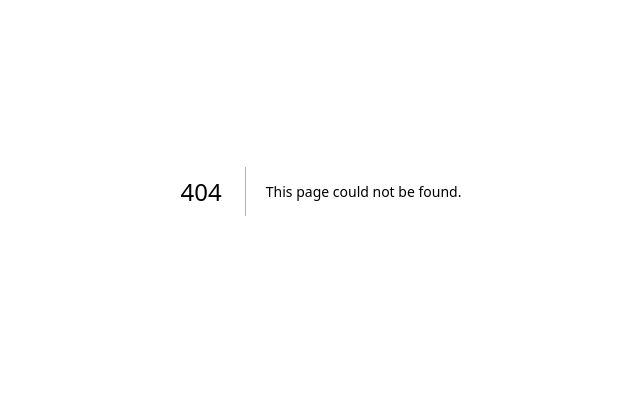
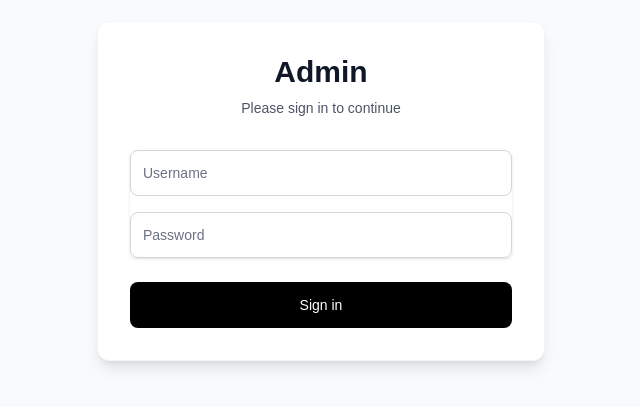
Before and after one commit to Aminebneji/read-it-clean, a Next.js app: page /login in a window 1280 px wide. Before the commit this address had no page. Shown: the part 209-616 px from the top of the page, without its empty margins (319-959 px from the left). Built offline with nearby package versions, Linux system fonts and the light colour scheme.

Commit message:
get an admin and connection fet got to potimize it

```diff
--- /dev/null
+++ b/middleware.ts
@@ -0,0 +1,14 @@
+// middleware.ts
+import { withAuth } from "next-auth/middleware";
+
+export default withAuth({
+    callbacks: {
+        authorized: ({ token }) => {
+            return token?.role === "ADMIN";
+        },
+    },
+});
+
+export const config = {
+    matcher: ["/admin/:path*"],
+};
--- /dev/null
+++ b/src/app/admin/page.tsx
@@ -0,0 +1,22 @@
+import { getServerSession } from "next-auth"
+import { authOptions } from "@/config/auth.config"
+import { redirect } from "next/navigation"
+
+export default async function AdminPage() {
+    const session = await getServerSession(authOptions)
+
+    if (!session) {
+        redirect("/login")
+    }
+
+    return (
+        <div className="p-8">
+            <h1 className="text-2xl font-bold mb-4">Admin Dashboard</h1>
+            <p>Welcome, {session.user?.name}!</p>
+            <p className="mt-2 text-gray-600">You are logged in as an Admin.</p>
+            <div className="mt-4">
+                {/* TODO toutes les pages d'admin a dispo */}
+            </div>
+        </div>
+    )
+}
--- /dev/null
+++ b/src/app/api/auth/[...nextauth]/route.ts
@@ -0,0 +1,6 @@
+import NextAuth from "next-auth"
+import { authOptions } from "@/config/auth.config"
+
+const handler = NextAuth(authOptions)
+
+export { handler as GET, handler as POST }
--- /dev/null
+++ b/src/app/login/page.tsx
@@ -0,0 +1,109 @@
+"use client"
+
+import { useState } from "react"
+import { signIn } from "next-auth/react"
+import { useRouter } from "next/navigation"
+
+export default function LoginPage() {
+    const router = useRouter()
+    const [isLoading, setIsLoading] = useState(false)
+    const [error, setError] = useState("")
+    const [formData, setFormData] = useState({
+        username: "",
+        password: "",
+    })
+
+    const handleSubmit = async (e: React.FormEvent) => {
+        e.preventDefault()
+        setIsLoading(true)
+        setError("")
+
+        try {
+            const result = await signIn("credentials", {
+                username: formData.username,
+                password: formData.password,
+                redirect: false,
+            })
+
+            if (result?.error) {
+                setError("Invalid credentials")
+            } else {
+                router.push("/admin")
+                router.refresh()
+            }
+        } catch (err) {
+            setError("Something went wrong")
+        } finally {
+            setIsLoading(false)
+        }
+    }
+
+    return (
+        <div className="min-h-screen flex items-center justify-center bg-gray-50">
+            <div className="max-w-md w-full space-y-8 p-8 bg-white rounded-xl shadow-lg border border-gray-100">
+                <div className="text-center">
+                    <h2 className="text-3xl font-extrabold text-gray-900">
+                        Admin
+                    </h2>
+                    <p className="mt-2 text-sm text-gray-600">
+                        Please sign in to continue
+                    </p>
+                </div>
+                <form className="mt-8 space-y-6" onSubmit={handleSubmit}>
+                    <div className="rounded-md shadow-sm space-y-4">
+                        <div>
+                            <label htmlFor="username" className="sr-only">
+                                Username
+                            </label>
+                            <input
+                                id="username"
+                                name="username"
+                                type="text"
+                                required
+                                className="appearance-none rounded-lg relative block w-full px-3 py-3 border border-gray-300 placeholder-gray-500 text-gray-900 focus:outline-none focus:ring-black focus:border-black focus:z-10 sm:text-sm"
+                                placeholder="Username"
+                                value={formData.username}
+                                onChange={(e) =>
+                                    setFormData({ ...formData, username: e.target.value })
+                                }
+                            />
+                        </div>
+                        <div>
+                            <label htmlFor="password" className="sr-only">
+                                Password
+                            </label>
+                            <input
+                                id="password"
+                                name="password"
+                                type="password"
+                                required
+                                className="appearance-none rounded-lg relative block w-full px-3 py-3 border border-gray-300 placeholder-gray-500 text-gray-900 focus:outline-none focus:ring-black focus:border-black focus:z-10 sm:text-sm"
+                                placeholder="Password"
+                                value={formData.password}
+                                onChange={(e) =>
+                                    setFormData({ ...formData, password: e.target.value })
+                                }
+                            />
+                        </div>
+                    </div>
+
+                    {error && (
+                        <div className="text-red-500 text-sm text-center bg-red-50 p-2 rounded">
+                            {error}
+                        </div>
+                    )}
+
+                    <div>
+                        <button
+                            type="submit"
+                            disabled={isLoading}
+                            className="group relative w-full flex justify-center py-3 px-4 border border-transparent text-sm font-medium rounded-lg text-white bg-black hover:bg-gray-800 focus:outline-none focus:ring-2 focus:ring-offset-2 focus:ring-black disabled:opacity-50 disabled:cursor-not-allowed transition-colors duration-200"
+                        >
+                            {isLoading ? "Signing in..." : "Sign in"}
+                        </button>
+                    </div>
+                </form>
+            </div>
+        </div>
+    )
+}
--- /dev/null
+++ b/src/config/auth.config.ts
@@ -0,0 +1,62 @@
+import { AuthOptions } from "next-auth"
+import CredentialsProvider from "next-auth/providers/credentials"
+import { compare } from "bcryptjs"
+import { prisma } from "@/config/prisma"
+
+export const authOptions: AuthOptions = {
+    providers: [
+        CredentialsProvider({
+            name: "Credentials",
+            credentials: {
+                username: { label: "Username", type: "text" },
+                password: { label: "Password", type: "password" },
+            },
+            async authorize(credentials) {
+                if (!credentials?.username || !credentials?.password) {
+                    throw new Error("Nom et mot de passe requis");
+                }
+
+                const admin = await prisma.admin.findUnique({
+                    where: { name: credentials.username },
+                });
+
+                if (!admin || !admin.password) {
+                    throw new Error("Admin non trouvé ou mot de passe manquant");
+                }
+
+                const isValid = await compare(credentials.password, admin.password);
+                if (!isValid) return null;
+
+                return {
+                    id: admin.id,
+                    name: admin.name,
+                    role: "ADMIN",
+                };
+            },
+        }),
+    ],
+    pages: {
+        signIn: "/login",
+        error: "/login",
+    },
+    session: {
+        strategy: "jwt",
+    },
+    callbacks: {
+        async jwt({ token, user }) {
+            if (user) {
+                token.id = user.id
+                token.role = user.role
+            }
+            return token
+        },
+        async session({ session, token }) {
+            if (token) {
+                session.user.id = token.id;
+                session.user.role = token.role;
+            }
+            return session;
+        },
+    },
+    secret: process.env.NEXTAUTH_SECRET,
+}
--- /dev/null
+++ b/src/config/prisma.ts
@@ -0,0 +1,7 @@
+import { PrismaClient } from "@prisma/client"
+
+const globalForPrisma = globalThis as unknown as {
+    prisma: PrismaClient | undefined
+}
+export const prisma = globalForPrisma.prisma ?? new PrismaClient()
+if (process.env.NODE_ENV !== "production") globalForPrisma.prisma = prisma
--- /dev/null
+++ b/src/types/next-auth.d.ts
@@ -0,0 +1,23 @@
+import { DefaultSession } from "next-auth"
+import { JWT } from "next-auth/jwt"
+
+declare module "next-auth" {
+    interface Session {
+        user: {
+            id: string
+            role: string
+        } & DefaultSession["user"]
+    }
+
+    interface User {
+        id: string
+        role: string
+    }
+}
+
+declare module "next-auth/jwt" {
+    interface JWT {
+        id: string
+        role: string
+    }
+}
```
Also changed, not shown: 2 other files (tests, documents, lock files or other folders).
